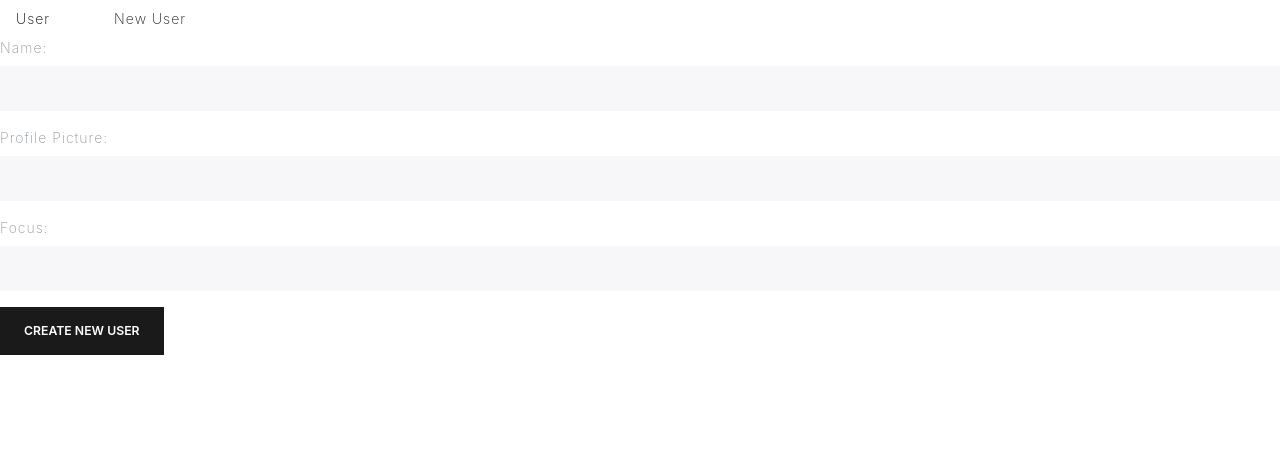
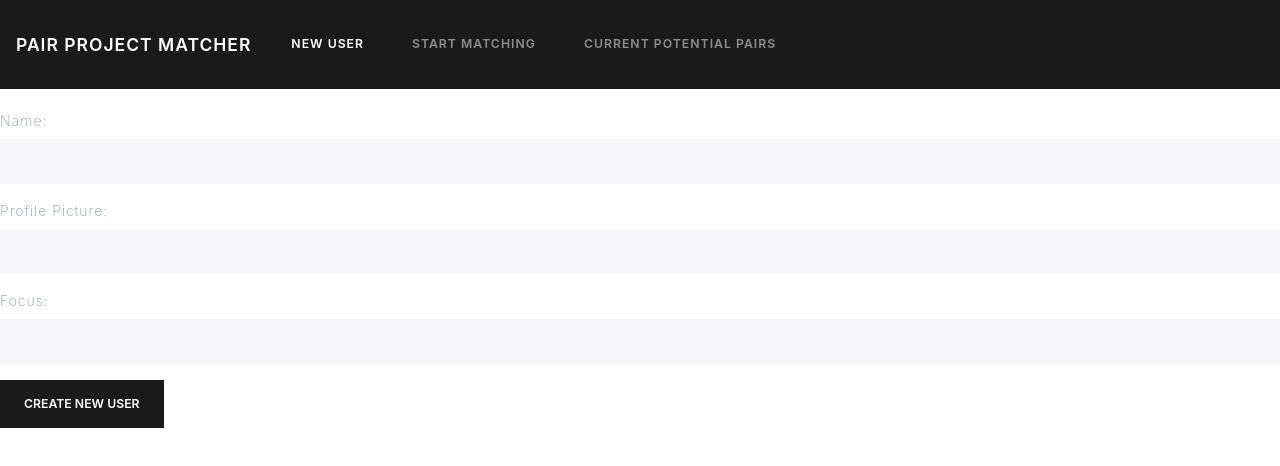
Before and after one commit to Ben-Christi-Arvin/Pair-Match-Project, a React (Create React App) app: page /newuser in a window 1280 px wide. Shown: the top 466 px of the page. Built offline with nearby package versions, Linux system fonts and the light colour scheme.

Commit message:
added the list of potential pairs, changed the visuals dramatically

```diff
--- a/src/App.js
+++ b/src/App.js
@@ -3,6 +3,7 @@ import { BrowserRouter as Router, Switch, Route, Link } from 'react-router-dom'
 import { Nav } from 'react-bootstrap'
 
 import User from './pages/User'
+import Users from './pages/Users'
 import NewUser from './pages/NewUser'
 
 class App extends Component {
@@ -14,25 +15,25 @@ class App extends Component {
         {
             id: 1,
             name: 'Patsy',
-            profile_pic: "http://westlandchildrensacademy.com/wp-content/uploads/generic-female-profile-picture-8.jpg",
+            profile_pic: "https://stroseschool.stroselions.net/wp-content/uploads/2018/04/profile-blank-reva.png",
             focus: "Python Driven Web Scraper"
         },
         {
             id: 2,
             name: 'Paul',
-            profile_pic: "https://publicdomainvectors.org/photos/generic-avatar.png",
+            profile_pic: "https://stroseschool.stroselions.net/wp-content/uploads/2018/04/profile-blank-reva.png",
             focus: "Python Scripting for Stock Automation"
         },
         {
             id: 3,
             name: 'Peter',
-            profile_pic: "https://publicdomainvectors.org/photos/generic-avatar.png",
+            profile_pic: "https://stroseschool.stroselions.net/wp-content/uploads/2018/04/profile-blank-reva.png",
             focus: "Ruby on Rails"
         },
         {
             id: 4,
             name: 'Pen',
-            profile_pic: "http://westlandchildrensacademy.com/wp-content/uploads/generic-female-profile-picture-8.jpg",
+            profile_pic: "https://stroseschool.stroselions.net/wp-content/uploads/2018/04/profile-blank-reva.png",
             focus: "React and Javascript"
         }
       ]
@@ -54,8 +55,48 @@ class App extends Component {
       const randomUser = users[randomNum]
 
       this.setState({currentUser: randomUser})
-      // console.log(currentUser)
   }
+
+  render() {
+    return (
+		<Router>
+            <div>
+
+                <nav class="navbar navbar-expand-lg navbar-dark bg-primary">
+                <a class="navbar-brand" href="#">PAIR PROJECT MATCHER</a>
+                <button class="navbar-toggler" type="button" data-toggle="collapse" data-target="#navbarColor01" aria-controls="navbarColor01" aria-expanded="false" aria-label="Toggle navigation">
+                <span class="navbar-toggler-icon"></span>
+                </button>
+
+                <div class="collapse navbar-collapse" id="navbarColor01">
+                <ul class="navbar-nav mr-auto">
+                <li class="nav-item active">
+                <a class="nav-link" href="/newuser">New User <span class="sr-only">(current)</span></a>
+                </li>
+                <li class="nav-item">
+                <a class="nav-link" href="/user">Start Matching</a>
+                </li>
+                <li class="nav-item">
+                <a class="nav-link" href="/users">Current Potential Pairs</a>
+                </li>
+
+                </ul>
+
+                </div>
+                </nav>
+
+    			<Switch>
+                    <Route exact path="/user" render={(props) => <User currentUser={this.state.currentUser} next={this.getRandomUser}/> } />
+                    <Route exact path="/users" render={(props) => <Users users={this.state.users}/> } />
+    				<Route exact path="/newuser" component={NewUser} />
+    			</Switch>
+            </div>
+		</Router>
+    );
+  }
+}
+
+export default App;
 
   // <nav>
   //     <ul>
@@ -67,28 +108,3 @@ class App extends Component {
   //         </li>
   //     </ul>
   // </nav>
-
-  render() {
-    return (
-		<Router>
-            <div>
-                <Nav defaultActiveKey="/user" as="ul">
-                    <Nav.Item as="li">
-                        <Nav.Link as={Link} to="/user">User</Nav.Link>
-                    </Nav.Item>
-                    <Nav.Item as="li">
-                        <Nav.Link as={Link} to="/newuser">New User</Nav.Link>
-                    </Nav.Item>
-                </Nav>
-
-    			<Switch>
-                    <Route exact path="/user" render={(props) => <User currentUser={this.state.currentUser} next={this.getRandomUser}/> } />
-    				<Route exact path="/newuser" component={NewUser} />
-    			</Switch>
-            </div>
-		</Router>
-    );
-  }
-}
-
-export default App;
--- a/src/pages/NewUser.js
+++ b/src/pages/NewUser.js
@@ -34,6 +34,7 @@ class NewUser extends React.Component {
     render() {
         return(
             <div>
+                <br></br>
                 <Form>
                     <Form.Group controlId="formName">
                         <Form.Label id="name">Name:</Form.Label>
@@ -71,15 +72,13 @@ class NewUser extends React.Component {
                     </Button>
                 </Form>
 
-
-
-
             </div>
         )
     }
 }
 
 export default NewUser
+
 // <Form.Control
 //   type="text"
 //   name="name"
--- a/src/pages/User.js
+++ b/src/pages/User.js
@@ -17,12 +17,12 @@ class User extends Component {
         <div>
             <Jumbotron>
               <h2>{id}: Name: {name}</h2>
-              <img src={profile_pic}/>
+              <img src={profile_pic} alt="profile picture"/>
+              <h3>
+                Current Focus: <h4>{focus}</h4>
+              </h3>
               <p>
-                {focus}
-              </p>
-              <p>
-                <Button onClick={this.props.next}>Next</Button>
+                <Button onClick={this.props.next}>Next Potential Pair</Button>
               </p>
             </Jumbotron>
         </div>
--- /dev/null
+++ b/src/pages/Users.js
@@ -0,0 +1,72 @@
+import React, { Component } from 'react';
+import {
+  Form,
+  Jumbotron,
+  Button,
+  ListGroup,
+  Col,
+  Container,
+  Row,
+  Card,
+  CardGroup
+} from 'react-bootstrap'
+
+class Users extends Component {
+  render() {
+    const { id, name, profile_pic, focus} = this.props.users
+
+    return (
+        <div>
+            <h1>Potential Pairs</h1>
+            {this.props.users.map((userObj, index) => {
+                return(
+                    <CardGroup>
+                    <Card>
+                        <Card.Img variant="top" src={userObj.profile_pic} style={{width:"100px"}}/>
+                        <Card.Body>
+                        <Card.Title>{userObj.name}</Card.Title>
+                        <Card.Text>{userObj.focus}</Card.Text>
+                        </Card.Body>
+
+                    </Card>
+                </CardGroup>
+            )})}
+        </div>
+    );
+  }
+}
+
+export default Users;
+
+// <div>
+// <Jumbotron>
+//   <h2>{id}: Name: {name}</h2>
+//   <img src={profile_pic}/>
+//   <p>
+//     {focus}
+//   </p>
+//   <p>
+//     <Button onClick={this.props.next}>Next</Button>
+//   </p>
+// </Jumbotron>
+// </div>
+
+// {this.state.recipes.map((recipe, index)=>{
+//     return(
+//       <Card key={index}>
+//         <Card.Img variant="top" src={recipe.image_url} />
+//         <Card.Body>
+//           <Card.Title>{recipe.title}</Card.Title>
+//           <a
+//             href={recipe.source_url}
+//             className='btn btn-outline-primary'
+//             target="_blank"
+//             rel="noopener noreferrer"
+//           >
+//             {recipe.publisher}
+//           </a>
+//         </Card.Body>
+//       </Card>
+//     )
+//   })}
+// </div>
```
